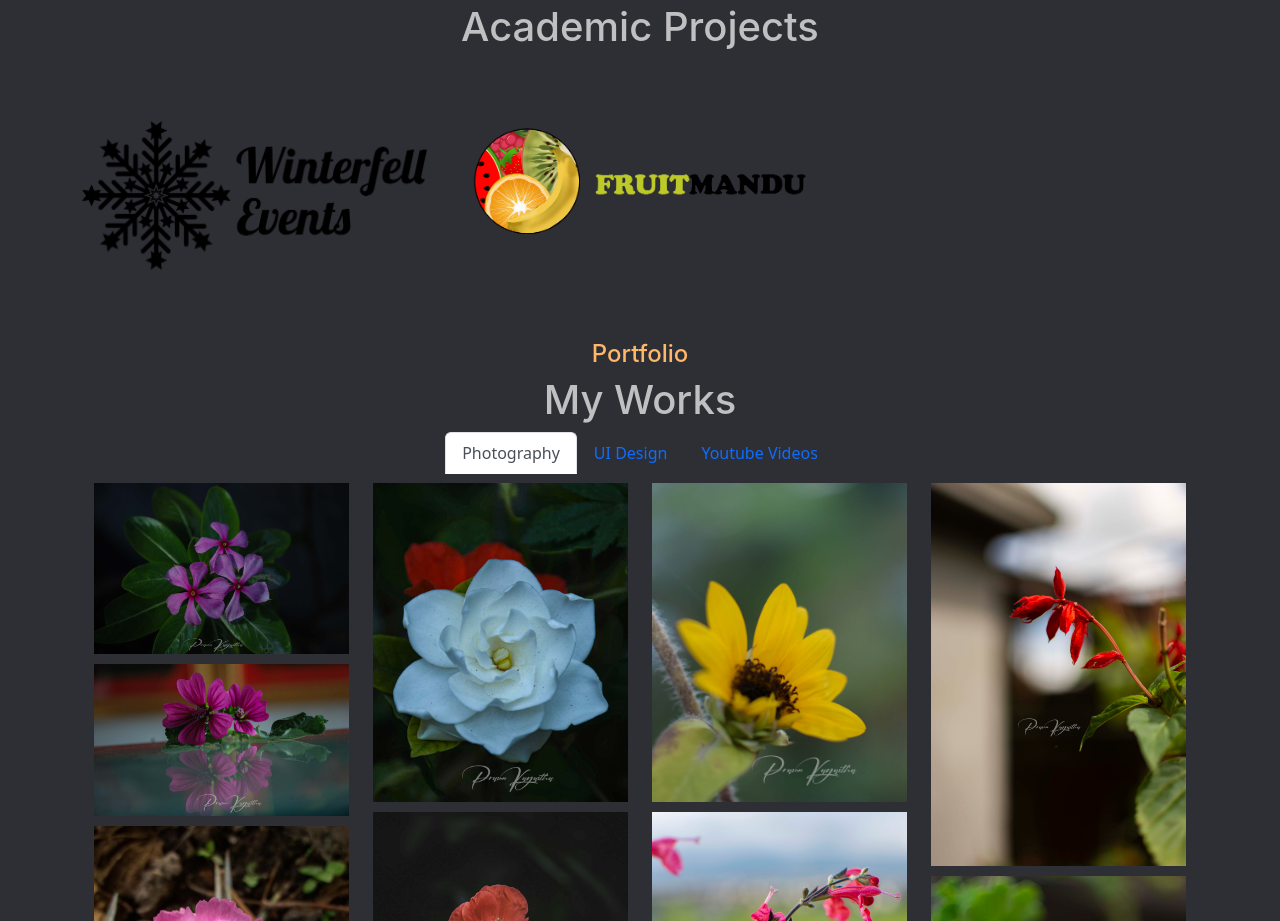
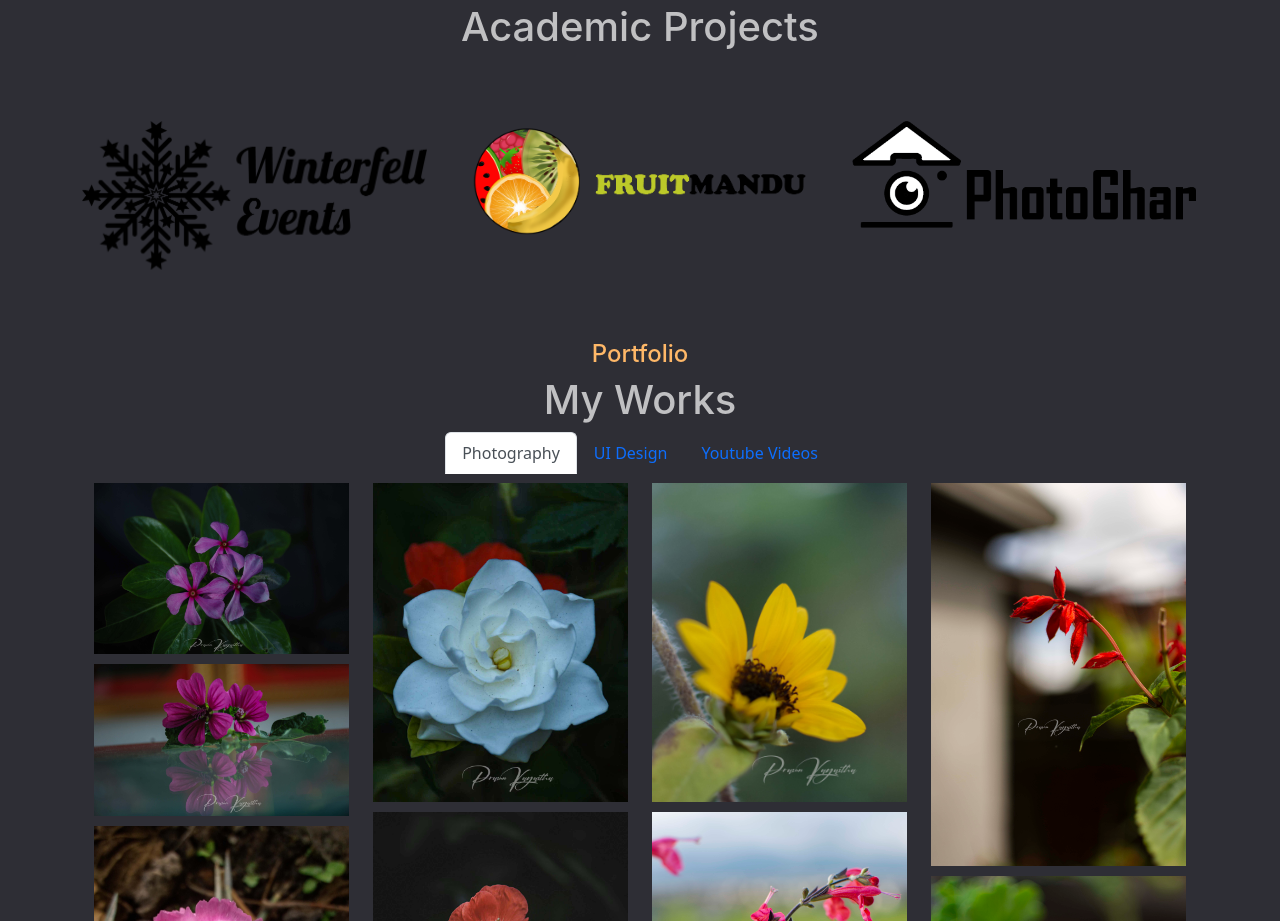
Before and after one commit to prasunkayastha/portfolio, a plain HTML site: page index.html in a window 1280 px wide. Shown: the part 2000-2921 px from the top of the page. Drawn offline with nearby package versions, Linux system fonts and the light colour scheme.

Commit message:
project added

```diff
--- a/index.html
+++ b/index.html
@@ -180,11 +180,11 @@
                             <img src="image/proj logo/fruitmandu.png" width="1800" height="1200" alt="">
                         </a>
                     </div>
-                    <!-- <div>
-                            <a class="uk-inline" href="https://prasunkayastha.github.io/system/index.html">
-                                <img src="image/proj logo/flake-202937.png" width="1800" height="1200" alt="">
-                            </a>
-                        </div> -->
+                    <div>
+                        <a class="uk-inline" href="#">
+                            <img src="image/proj logo/photoghar.png" width="1800" height="1200" alt="">
+                        </a>
+                    </div>
                 </div>
                 <!-- end of projects -->
                 <!-- portfolio -->
```
Also changed, not shown: image/proj logo/flake-2029.png (deleted), image/proj logo/photoghar.png (added).
